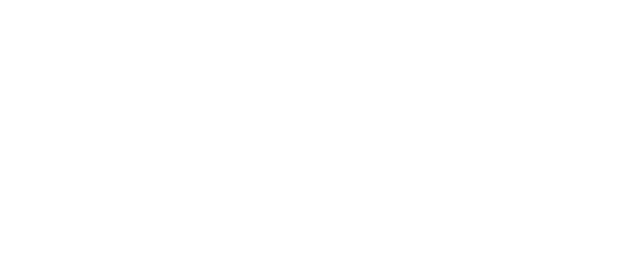
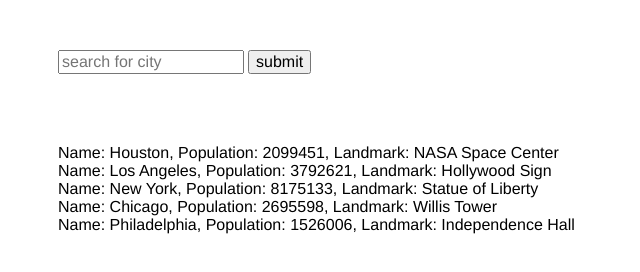
Before and after one commit to everythingokay/citysearchbar, a plain HTML site: page index.html in a window 1280 px wide. Shown: the whole page, without its empty margins (0-640 px from the left). Drawn offline with nearby package versions, Linux system fonts and the light colour scheme.

Commit message:
establish HTML, search bar, and page load

```diff
--- a/index.css
+++ b/index.css
@@ -0,0 +1,25 @@
+#searchBar {
+    border: 0px solid #000;
+    width: 500px;
+    margin: 30px;
+    padding: 20px;
+}
+
+#submit {
+    font-family: Helvetica, sans-serif;
+    font-size: 16px;
+}
+
+#search {
+    font-family: Helvetica, sans-serif;
+    font-size: 16px;
+}
+
+#result {
+    border: 0px solid #000;
+    width: 600px;
+    margin: 30px;
+    padding: 20px;
+    font-family: Helvetica, sans-serif;
+    font-size: 16px;
+}
--- a/index.html
+++ b/index.html
@@ -5,11 +5,19 @@
 <meta charset="UTF-8">
     <title></title>
     <link rel="stylesheet" type="text/css" href="index.css">
-    <script src="https://ajax.googleapis.com/ajax/libs/jquery/3.5.1/jquery.min.js"></script>
 </head>
 
     <body>
+        <div id="wrapper">
 
+            <div id="searchBar">
+                <input id="search" type="text" placeholder="search for city">
+                <input id="submit" type="submit" value="submit">
+            </div>
+
+            <div id="result"></div>
+
+        </div>
         <script type="text/javascript" src="index.js"></script>
     </body>
 
--- a/index.js
+++ b/index.js
@@ -0,0 +1,59 @@
+/*
+Create a search bar that filters a list of cities by name.
+
+https://www.javascripttutorial.net/javascript-array-filter/
+
+1. Display a page with the cities below, their population,
+and a famous landmark. Use javascript to populate the page.
+2. Create a search bar using the input tag. When a user types
+into the search bar only the cities where the search characters
+overlap should be displayed on the page. Make the search bar
+case-insensitive. For example: If a user types in 'hou' the
+page should only show Houston.
+
+Grading criteria:
+1. Use the filter() function to complete this assignment.
+2. There should be at least two functions. One should populate
+the page when the page loads. The other should filter when
+the user types into the search bar.
+3. Use only ES6+ techniques if needed: template strings (`${}`),
+arrow functions, forEach(), etc.
+4. Use GitHub and make at least 5 commits with meaningful commit
+messages in the present tense. For example: "Create filter function."
+5. Do not have any extraneous comments beyond explanations of
+code (if needed) in your final result. Do not have any console.logs,
+in comments or otherwise.
+6. CSS is not necessary and will not be graded but is encouraged
+for the sake of practice.
+
+Ungraded Stretch Goals:
+1. Create a dropdown using the select element. The dropdown
+will have two options: name and landmark. The selected option
+will change how the list is being filtered. For instance, if
+the landmark option is chosen the search bar will filter using
+the text in landmark instead of name.
+
+2. Use the sort() function to sort the cities by population
+on load. Do not manually shift the objects within the array.
+
+3. Create a button that, when clicked, changes the list from
+sorted ascending by population to sorted descending by
+population, and vice-versa.
+*/
+
+const cities = [
+    {name: "Houston", population: 2099451, landmark: "NASA Space Center"},
+    {name: "Los Angeles", population: 3792621, landmark: "Hollywood Sign"},
+    {name: "New York", population: 8175133, landmark: "Statue of Liberty"},
+    {name: "Chicago", population: 2695598, landmark: "Willis Tower"},
+    {name: "Philadelphia", population: 1526006, landmark: "Independence Hall"},
+];
+
+const result = document.querySelector("#result");
+
+function majorCities(capitals) {
+    capitals.forEach(function(place) {
+            result.innerHTML += `<div>Name: ${place.name}, Population: ${place.population}, Landmark: ${place.landmark}</div>`;
+        });
+}
+majorCities(cities)
```
